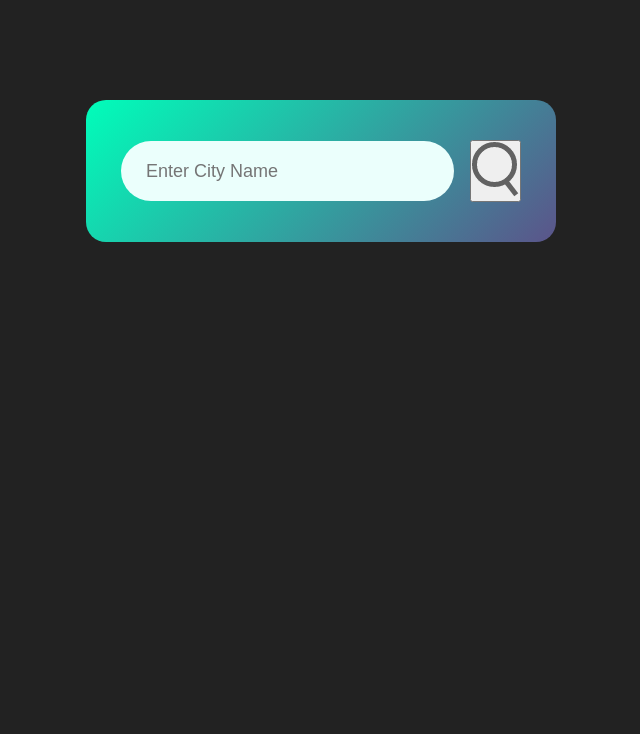
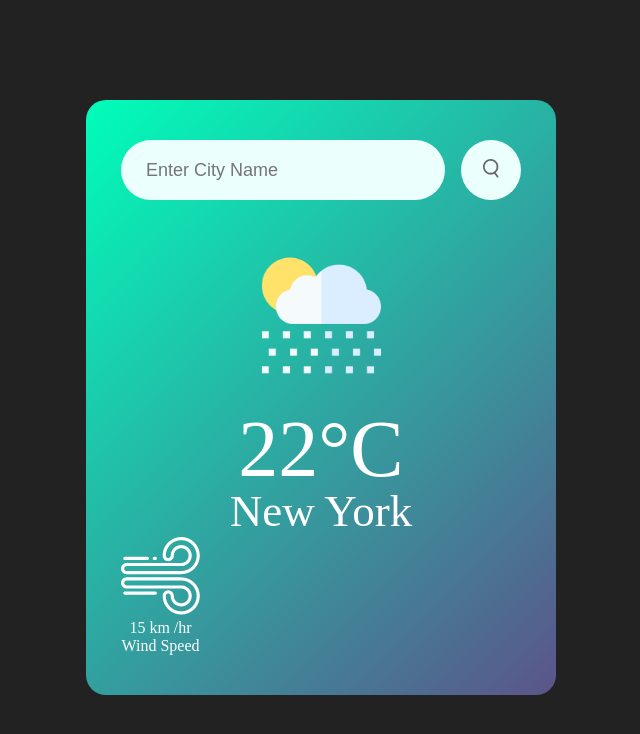
Before and after one commit to SahalBinAmin/weather_App, a plain HTML site: page index.html in a window 1280 px wide. Shown: the whole page, without its empty margins (319-959 px from the left). Drawn offline with Linux system fonts and the light colour scheme.

Commit message:
further structures and styles added by Mazhar

```diff
--- a/index.html
+++ b/index.html
@@ -16,6 +16,22 @@
                 <input type="text" placeholder="Enter City Name" spellcheck="false"></input>
                 <button><img src="./assets/search.png" alt="magnifier image(Search Image)"></button>
             </div>
+            <div class="weather"><img src="./assets/rain.png" alt="rain image" class="weather-icon">
+            <h1 class="temp">22&deg;C</h1>
+            <h2 class="city">New York</h2>
+            <div class="details">
+                <div class="col">
+                    <img src="./assets/wind.png" alt="wind image">
+           <div>
+    <p class="wind">15 km &#47;hr</p>
+    <p>Wind Speed</p>
+            </div>
+           </div>
+
+            </div>
+            </div>
+
+
         </div>
     </main>
 </body>
--- a/style.css
+++ b/style.css
@@ -36,3 +36,38 @@ body {
   margin-right: 16px;
   font-size: 18px;
 }
+.search button{
+  border: 0px;
+  outline: 0px;
+  background: #ebfffc;
+  border-radius: 50%;
+  width: 60px;
+  height: 60px;
+  cursor: pointer;
+}
+.search button img{
+  width: 16px;
+}
+
+.weather-icon{
+  width: 170px;
+  margin-top:30px;
+}
+
+.weather h1{
+  font-size: 80px;
+  font-weight: 500;
+}
+
+
+.weather h2{
+  font-size: 45px;
+  font-weight: 400;
+  margin-top: -10px;
+}
+
+.details{
+  display: flex;
+  align-items: center;
+  justify-content: space-between;
+}
```
